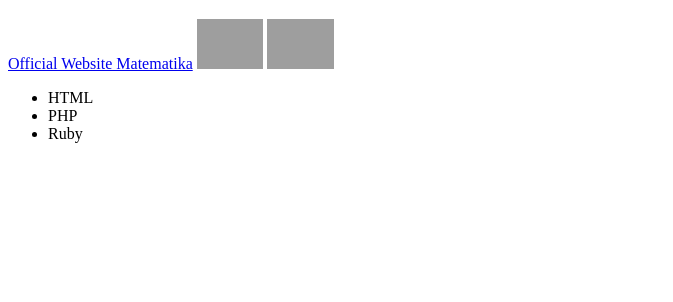
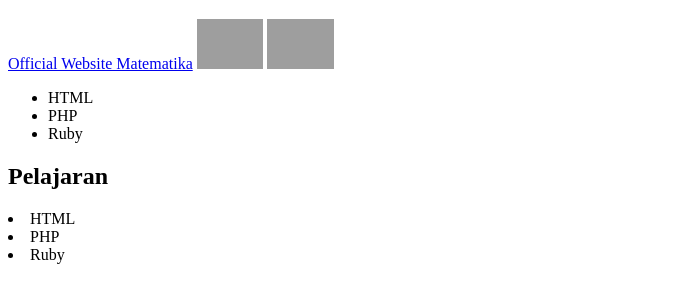
Before and after one commit to rismasfh/risma, a plain HTML site: page index.html in a window 1280 px wide. Shown: the part 244-546 px from the top of the page, without its empty margins (0-673 px from the left). Drawn offline with Linux system fonts and the light colour scheme; grey boxes are pictures that could not be loaded.

Commit message:
Update index.html

```diff
--- a/index.html
+++ b/index.html
@@ -10,3 +10,12 @@
   <li>PHP</li>
   <li>Ruby</li>
 </ul>
+
+<h2>Pelajaran</h2>
+
+<u1>
+
+  <li class = "selected">HTML</li>
+  <li>PHP</li>
+  <li>Ruby</li>
+</u1>
```
